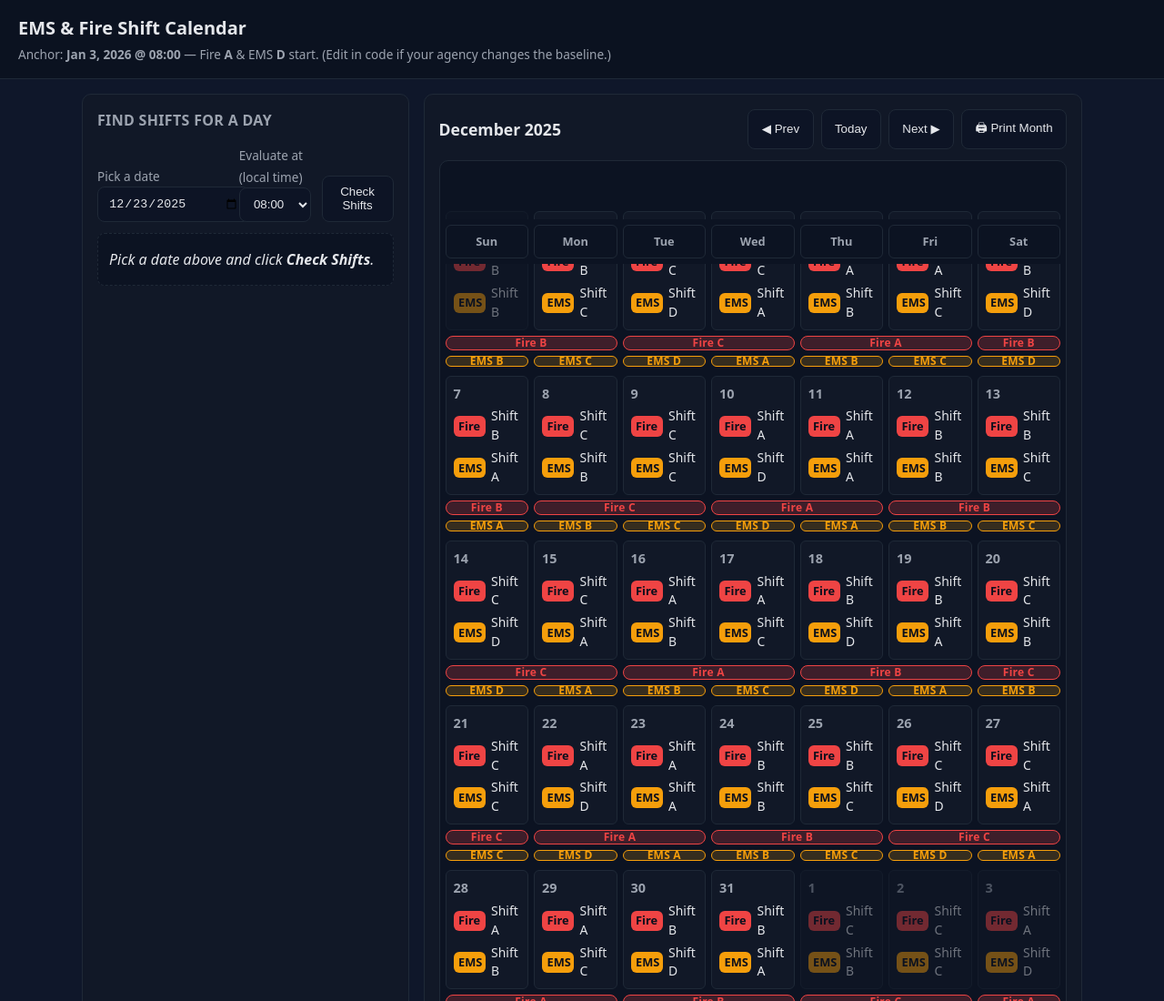
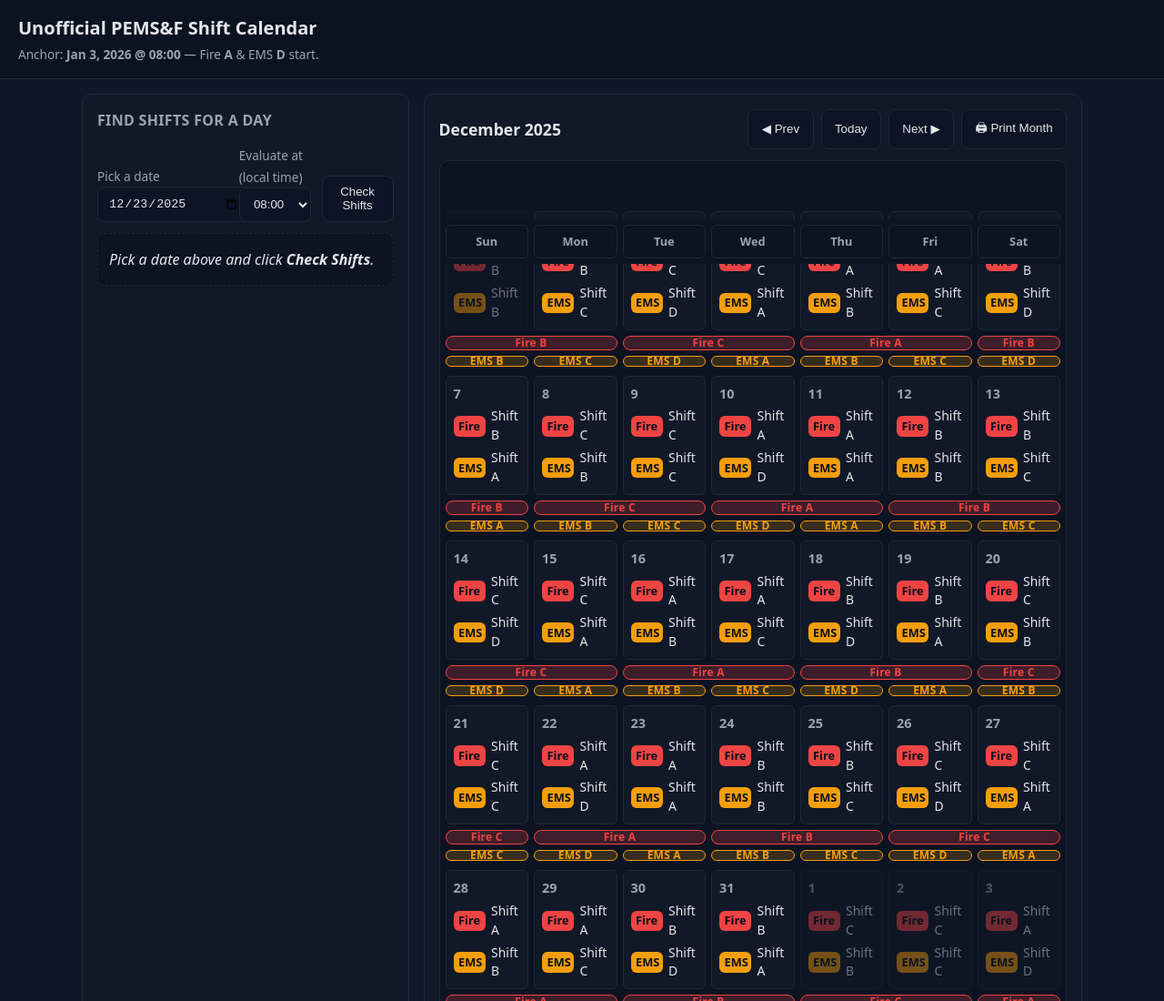
Before and after one commit to Stoichiopath/PEMS_Shifts, a plain HTML site: page index.html in a window 1280 px wide. Shown: the top 1100 px of the page at 91% size. Drawn offline with Linux system fonts and the light colour scheme.

Commit message:
Add files via upload

```diff
--- a/index.html
+++ b/index.html
@@ -345,10 +345,9 @@
 </head>
 <body>
   <header>
-    <h1>EMS & Fire Shift Calendar</h1>
+    <h1>Unofficial PEMS&F Shift Calendar</h1>
     <div class="anchor-note">
       Anchor: <strong>Jan 3, 2026 @ 08:00</strong> — Fire <strong>A</strong> & EMS <strong>D</strong> start.
-      (Edit in code if your agency changes the baseline.)
     </div>
   </header>
 
```
